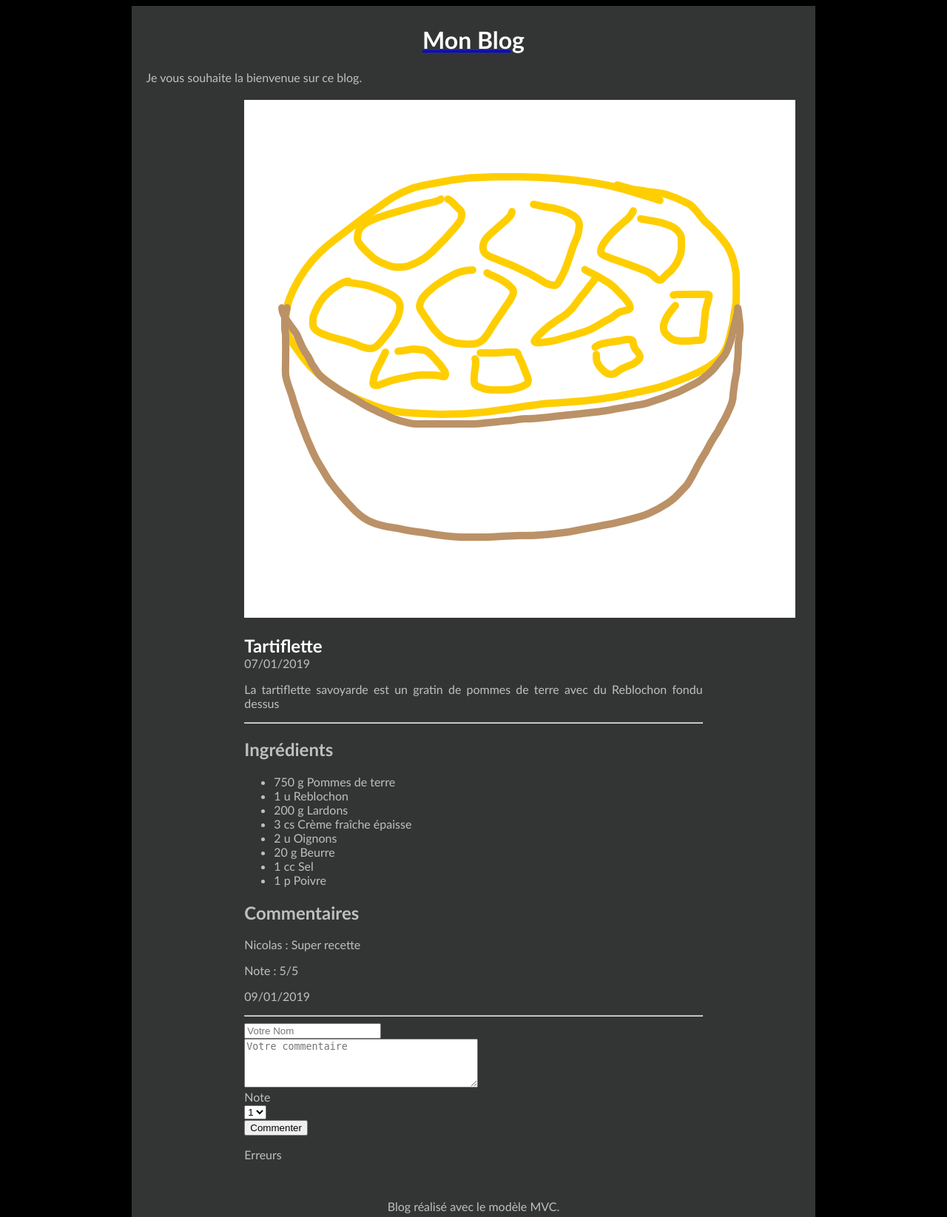
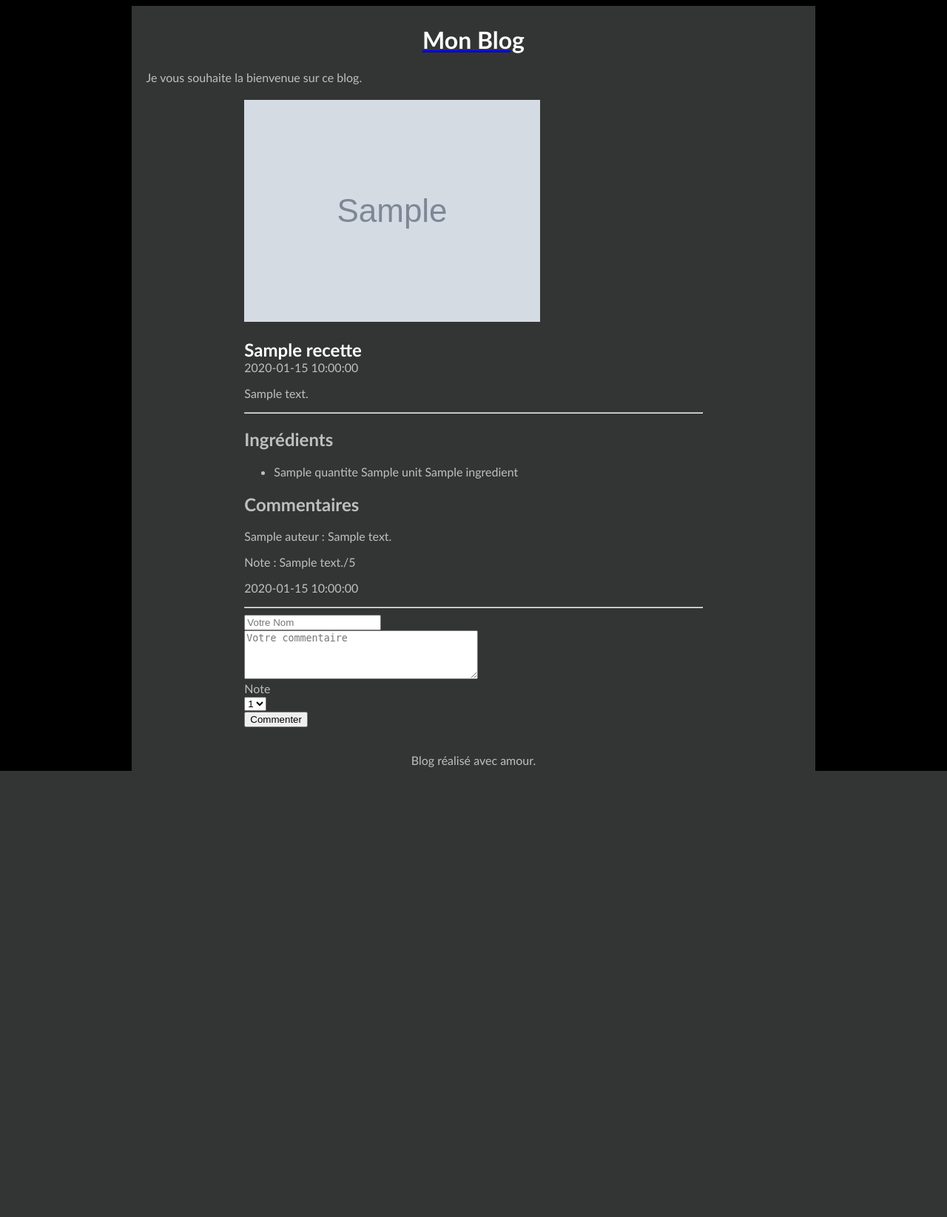
Before and after one commit to TheSeptembre/TP-Recette, a PHP site: template vues/recette/recette.php in a window 1280 px wide. Shown: the whole page at 74% size. After the commit the page ends 1042 px from the top, so only its background shows below. Run offline with PHP 8.4, Linux system fonts and the light colour scheme; the template is opened without the code that fills it: most values are stand-ins (such as "Sample title", 1, 10 or a date in 2020); grey boxes marked "Sample" are stand-in pictures.

Commit message:
Accueil fonctionnel, reste Recette

```diff
--- a/framework/modele.php
+++ b/framework/modele.php
@@ -1,11 +1,14 @@
 <?php
+
 require_once 'configuration.php';
 
 abstract class Modele {
+
 	/** Objet PDO d'accès à la BD Statique donc partagé par toutes les instances des classes dérivées */
 	private static $bdd;
+
 	// Exécute une requête SQL éventuellement paramétrée
-	protected function executerRequete($sql, $params = null) {
+	protected function executeRequete($sql, $params = null) {
 		if ($params == null) {
 			$resultat = $this->getBdd()->query($sql); // exécution directe
 		} else {
--- a/framework/requete.php
+++ b/framework/requete.php
@@ -1,14 +1,19 @@
 <?php
+
 class Requete {
+
  	// paramètres de la requête
 	private $parametres;
+
 	public function __construct($parametres) {
 		$this->parametres = $parametres;
 	}
+
  	// Renvoie vrai si le paramètre existe dans la requête
 	public function existeParametre($nom) {
 		return (isset($this->parametres[$nom]) && $this->parametres[$nom] != "");
 	}
+
  	// Renvoie la valeur du paramètre demandé
  	// Lève une exception si le paramètre est introuvable
 	public function getParametre($nom) {
--- a/index.php
+++ b/index.php
@@ -0,0 +1,6 @@
+<?php
+
+require "framework/router.php";
+
+$router = new Router();
+$router->routerRequete();
--- a/vues/gabarit.php
+++ b/vues/gabarit.php
@@ -15,7 +15,7 @@
 			<?= $contenu ?>
 		</div> <!-- #contenu -->
 		<footer id="piedBlog">
-			Blog réalisé avec le modèle MVC.
+			Blog réalisé avec amour.
 		</footer>
 	</div> <!-- #global -->
 </body>
--- a/vues/recette/recette.php
+++ b/vues/recette/recette.php
@@ -1,50 +1,37 @@
 <div id="global">
     <article>
         <header>
-			<img class="imgRecette" src="img/tartiflette.jpg" alt="Tartiflette" />
-			<h1 class="titreRecette">
-				Tartiflette
-			</h1>
-			<time>
-				07/01/2019
-			</time>
+            <img class="imgRecette" src="img/<?= $recette['photo'] ?>" alt="<?= $recette['titre'] ?>" />
+            <h1 class="titreRecette"><?= $recette['titre'] ?></h1>
+            <time><?= $recette['dateCreation'] ?></time>
         </header>
-		<p>
-			La tartiflette savoyarde est un gratin de pommes de terre avec du
-			Reblochon fondu dessus
-		</p>
+        <p><?= $recette['description'] ?></p>
     </article>
     <hr />
     <header>
-		<h2 id="titreIngredient">
-			Ingrédients
-		</h2>
+        <h2 id="titreIngredient">Ingrédients</h2>
         <ul>
-			<li>750 g Pommes de terre</li>
-			<li>1 u Reblochon</li>
-			<li>200 g Lardons</li>
-			<li>3 cs Crème fraîche épaisse</li>
-			<li>2 u Oignons</li>
-			<li>20 g Beurre</li>
-			<li>1 cc Sel</li>
-			<li>1 p Poivre</li>
+            <?php foreach($ingredients as $ing) { ?>
+                <li><?= $ing['quantite'] ?> <?= $ing['unit'] ?> <?= $ing['nom'] ?> </li>
+            <?php } ?>
         </ul>
     </header>
-	<h2 id="titreCommentaire">
-		Commentaires
-	</h2>
+    <h2 id="titreCommentaire">Commentaires</h2>
     <div class="divCommentaire">
-		<p>Nicolas : Super recette </p>
-		<p> Note : 5/5 </p>
-		<p>
-			09/01/2019
-		</p>
+        <?php foreach($commentaires as $com) { ?>
+            <p><?= $com['auteur'] ?> : <?= $com['contenu'] ?></p>
+            <p>Note : <?= $com['note'] ?>/5 </p>
+            <p><?= $com['dateCreation'] ?></p>
             <hr>
+        <?php } ?>
     </div>
-	<form method="post" action="index.php?controller=recette&action=commenter&id=idrecette" >
-		<input id="auteur" name="auteur" type="text" placeholder="Votre Nom"/><br />
-		<textarea id="txtCommentaire" name="contenu" rows="4" placeholder="Votre commentaire" ></textarea><br/>
-		<label for="note">Note</label><br />
+    <form method="post" action="index.php?controller=recette&action=commentaire&id=<?= $recette['id'] ?>" >
+        <input id="auteur" name="auteur" type="text" placeholder="Votre Nom"/>
+        <br />
+        <textarea id="txtCommentaire" name="contenu" rows="4" placeholder="Votre commentaire" ></textarea>
+        <br/>
+        <label for="note">Note</label>
+        <br />
         <select name="note" id="note">
             <option value="1">1</option>
             <option value="2">2</option>
@@ -55,7 +42,4 @@
         <br />
         <input type="submit" value="Commenter" />
     </form>
-	<div id="erreur">
-		<p> Erreurs </p>
 </div>
-</div>
```
Also changed, not shown: controllers/controllerAccueil.php (+7 -1 lines), controllers/controllerRecette.php (+31 -10 lines), framework/configuration.php (+6 -2 lines), framework/controller.php (+14 -2 lines), framework/router.php (+22 -9 lines), framework/vue.php (+9 -1 lines), modeles/commentaire.php (+15 -12 lines), modeles/recette.php (+11 -11 lines), vues/accueil/index.php (+7 -15 lines). Lines whose indentation alone changed are shown as unchanged.
